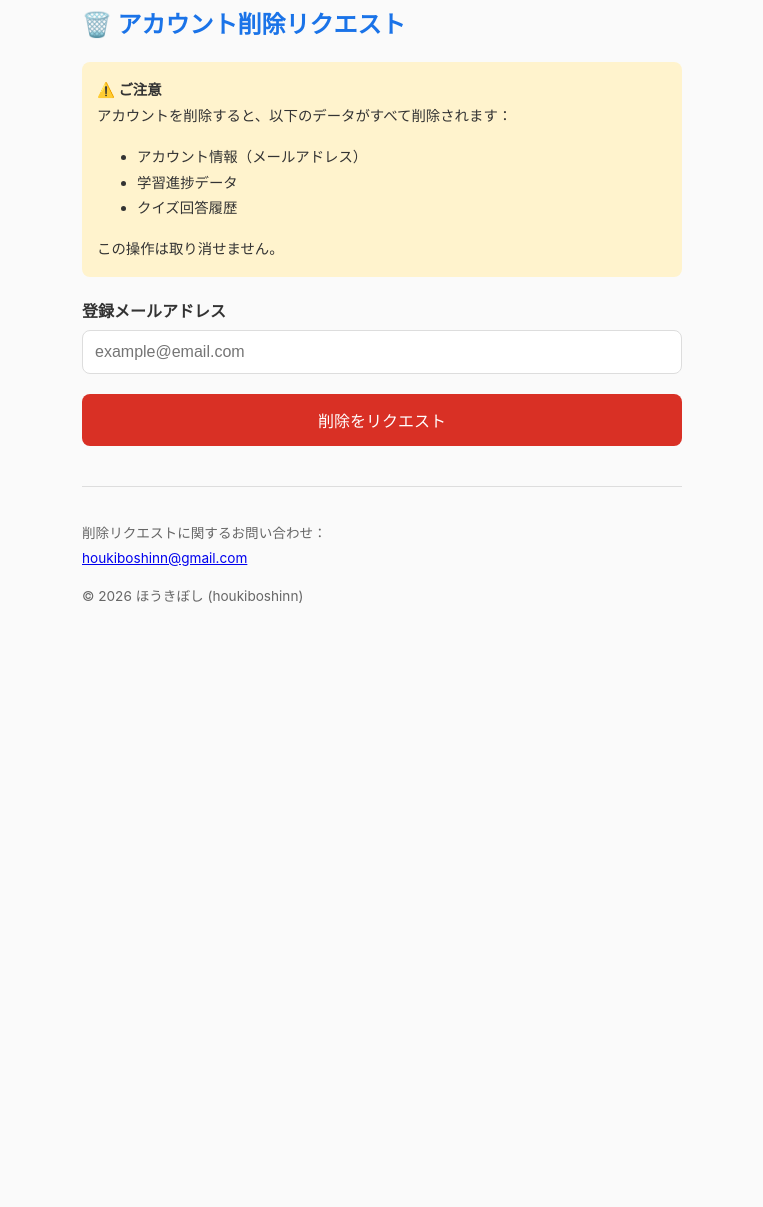
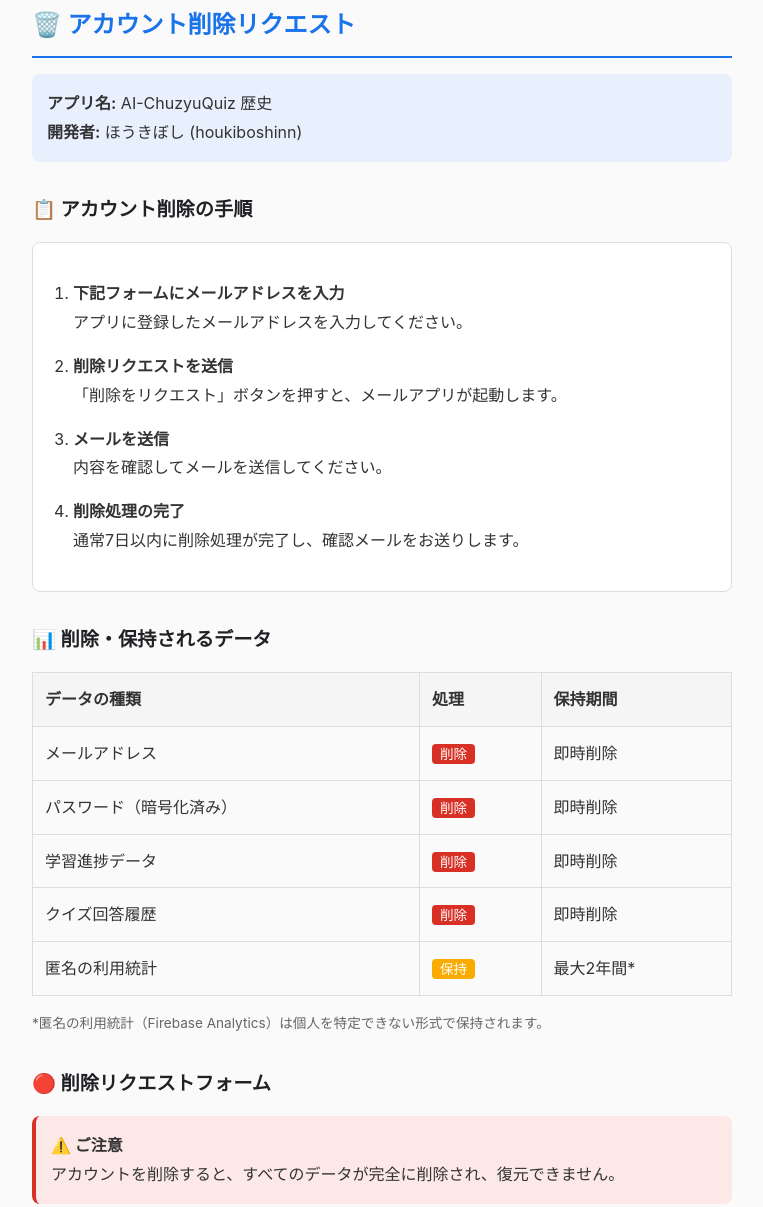
Before and after one commit to houkiboshinn/policies, a plain HTML site: page chuzyuquiz-history/delete-account.html in a window 1280 px wide. Shown: the part 33-1240 px from the top of the page, without its empty margins (258-1021 px from the left). Before the commit the page ends 800 px from the top, so only its background shows below. Drawn offline with Linux system fonts and the light colour scheme.

Commit message:
Update account deletion page with required info

```diff
--- a/chuzyuquiz-history/delete-account.html
+++ b/chuzyuquiz-history/delete-account.html
@@ -3,12 +3,12 @@
 <head>
     <meta charset="UTF-8">
     <meta name="viewport" content="width=device-width, initial-scale=1.0">
-    <title>アカウント削除 - AI-ChuzyuQuiz 歴史</title>
+    <title>アカウント削除 - AI-ChuzyuQuiz 歴史 | ほうきぼし</title>
     <style>
         body {
             font-family: -apple-system, BlinkMacSystemFont, 'Segoe UI', Roboto, 'Hiragino Sans', sans-serif;
             line-height: 1.8;
-            max-width: 600px;
+            max-width: 700px;
             margin: 0 auto;
             padding: 20px;
             color: #333;
@@ -17,6 +17,59 @@
         h1 {
             color: #1a73e8;
             font-size: 1.5em;
+            border-bottom: 2px solid #1a73e8;
+            padding-bottom: 10px;
+        }
+        h2 {
+            color: #202124;
+            font-size: 1.2em;
+            margin-top: 30px;
+        }
+        .app-info {
+            background-color: #e8f0fe;
+            padding: 15px;
+            border-radius: 8px;
+            margin-bottom: 20px;
+        }
+        .steps {
+            background-color: #fff;
+            padding: 20px;
+            border-radius: 8px;
+            border: 1px solid #ddd;
+            margin-bottom: 20px;
+        }
+        .steps ol {
+            padding-left: 20px;
+        }
+        .steps li {
+            margin-bottom: 15px;
+        }
+        .data-table {
+            width: 100%;
+            border-collapse: collapse;
+            margin: 15px 0;
+        }
+        .data-table th, .data-table td {
+            border: 1px solid #ddd;
+            padding: 12px;
+            text-align: left;
+        }
+        .data-table th {
+            background-color: #f5f5f5;
+        }
+        .delete-badge {
+            background-color: #d93025;
+            color: white;
+            padding: 2px 8px;
+            border-radius: 4px;
+            font-size: 0.85em;
+        }
+        .retain-badge {
+            background-color: #f9ab00;
+            color: white;
+            padding: 2px 8px;
+            border-radius: 4px;
+            font-size: 0.85em;
         }
         .form-group {
             margin-bottom: 20px;
@@ -47,22 +100,24 @@
             border-radius: 8px;
             font-size: 16px;
             cursor: pointer;
+            font-weight: bold;
         }
         button:hover {
             background-color: #b52a1f;
         }
-        .note {
-            background-color: #fff3cd;
+        .warning {
+            background-color: #fce8e6;
             padding: 15px;
             border-radius: 8px;
             margin-bottom: 20px;
-            font-size: 0.9em;
+            border-left: 4px solid #d93025;
         }
         .success {
-            background-color: #d4edda;
-            padding: 15px;
+            background-color: #e6f4ea;
+            padding: 20px;
             border-radius: 8px;
             display: none;
+            border-left: 4px solid #34a853;
         }
         footer {
             margin-top: 40px;
@@ -76,15 +131,69 @@
 <body>
     <h1>🗑️ アカウント削除リクエスト</h1>
 
-    <div class="note">
+    <div class="app-info">
+        <strong>アプリ名:</strong> AI-ChuzyuQuiz 歴史<br>
+        <strong>開発者:</strong> ほうきぼし (houkiboshinn)
+    </div>
+
+    <h2>📋 アカウント削除の手順</h2>
+
+    <div class="steps">
+        <ol>
+            <li><strong>下記フォームにメールアドレスを入力</strong><br>
+                アプリに登録したメールアドレスを入力してください。</li>
+            <li><strong>削除リクエストを送信</strong><br>
+                「削除をリクエスト」ボタンを押すと、メールアプリが起動します。</li>
+            <li><strong>メールを送信</strong><br>
+                内容を確認してメールを送信してください。</li>
+            <li><strong>削除処理の完了</strong><br>
+                通常7日以内に削除処理が完了し、確認メールをお送りします。</li>
+        </ol>
+    </div>
+
+    <h2>📊 削除・保持されるデータ</h2>
+
+    <table class="data-table">
+        <tr>
+            <th>データの種類</th>
+            <th>処理</th>
+            <th>保持期間</th>
+        </tr>
+        <tr>
+            <td>メールアドレス</td>
+            <td><span class="delete-badge">削除</span></td>
+            <td>即時削除</td>
+        </tr>
+        <tr>
+            <td>パスワード（暗号化済み）</td>
+            <td><span class="delete-badge">削除</span></td>
+            <td>即時削除</td>
+        </tr>
+        <tr>
+            <td>学習進捗データ</td>
+            <td><span class="delete-badge">削除</span></td>
+            <td>即時削除</td>
+        </tr>
+        <tr>
+            <td>クイズ回答履歴</td>
+            <td><span class="delete-badge">削除</span></td>
+            <td>即時削除</td>
+        </tr>
+        <tr>
+            <td>匿名の利用統計</td>
+            <td><span class="retain-badge">保持</span></td>
+            <td>最大2年間*</td>
+        </tr>
+    </table>
+    <p style="font-size: 0.85em; color: #666;">
+        *匿名の利用統計（Firebase Analytics）は個人を特定できない形式で保持されます。
+    </p>
+
+    <h2>🔴 削除リクエストフォーム</h2>
+
+    <div class="warning">
         <strong>⚠️ ご注意</strong><br>
-        アカウントを削除すると、以下のデータがすべて削除されます：
-        <ul>
-            <li>アカウント情報（メールアドレス）</li>
-            <li>学習進捗データ</li>
-            <li>クイズ回答履歴</li>
-        </ul>
-        この操作は取り消せません。
+        アカウントを削除すると、すべてのデータが完全に削除され、復元できません。
     </div>
 
     <form id="deleteForm">
@@ -97,15 +206,19 @@
     </form>
 
     <div id="success" class="success">
-        <strong>✅ リクエストを受け付けました</strong><br>
-        ご入力いただいたメールアドレス宛に確認メールを送信します。
-        削除処理は通常7日以内に完了します。
+        <strong>✅ リクエストを受け付けました</strong><br><br>
+        メールアプリが起動しました。内容を確認してメールを送信してください。<br>
+        削除処理は通常7日以内に完了し、確認メールをお送りします。
     </div>
 
     <footer>
+        <p><strong>お問い合わせ</strong></p>
         <p>
-            削除リクエストに関するお問い合わせ：<br>
+            アカウント削除に関するご質問：<br>
             <a href="mailto:houkiboshinn@gmail.com">houkiboshinn@gmail.com</a>
+        </p>
+        <p>
+            <a href="privacy-policy.html">プライバシーポリシー</a>
         </p>
         <p>© 2026 ほうきぼし (houkiboshinn)</p>
     </footer>
@@ -114,14 +227,18 @@
         document.getElementById('deleteForm').addEventListener('submit', function(e) {
             e.preventDefault();
 
-            // メール送信（実際はmailto:を使用）
             const email = document.getElementById('email').value;
             const subject = encodeURIComponent('【アカウント削除リクエスト】AI-ChuzyuQuiz 歴史');
-            const body = encodeURIComponent('以下のアカウントの削除をリクエストします。\n\nメールアドレス: ' + email + '\n\n削除処理をお願いいたします。');
+            const body = encodeURIComponent(
+                '以下のアカウントの削除をリクエストします。\n\n' +
+                '■ 登録メールアドレス\n' + email + '\n\n' +
+                '■ アプリ名\nAI-ChuzyuQuiz 歴史\n\n' +
+                '■ リクエスト内容\nアカウントおよび関連するすべてのデータの削除\n\n' +
+                '削除処理をお願いいたします。'
+            );
 
             window.location.href = 'mailto:houkiboshinn@gmail.com?subject=' + subject + '&body=' + body;
 
-            // 成功メッセージ表示
             document.getElementById('deleteForm').style.display = 'none';
             document.getElementById('success').style.display = 'block';
         });
```
